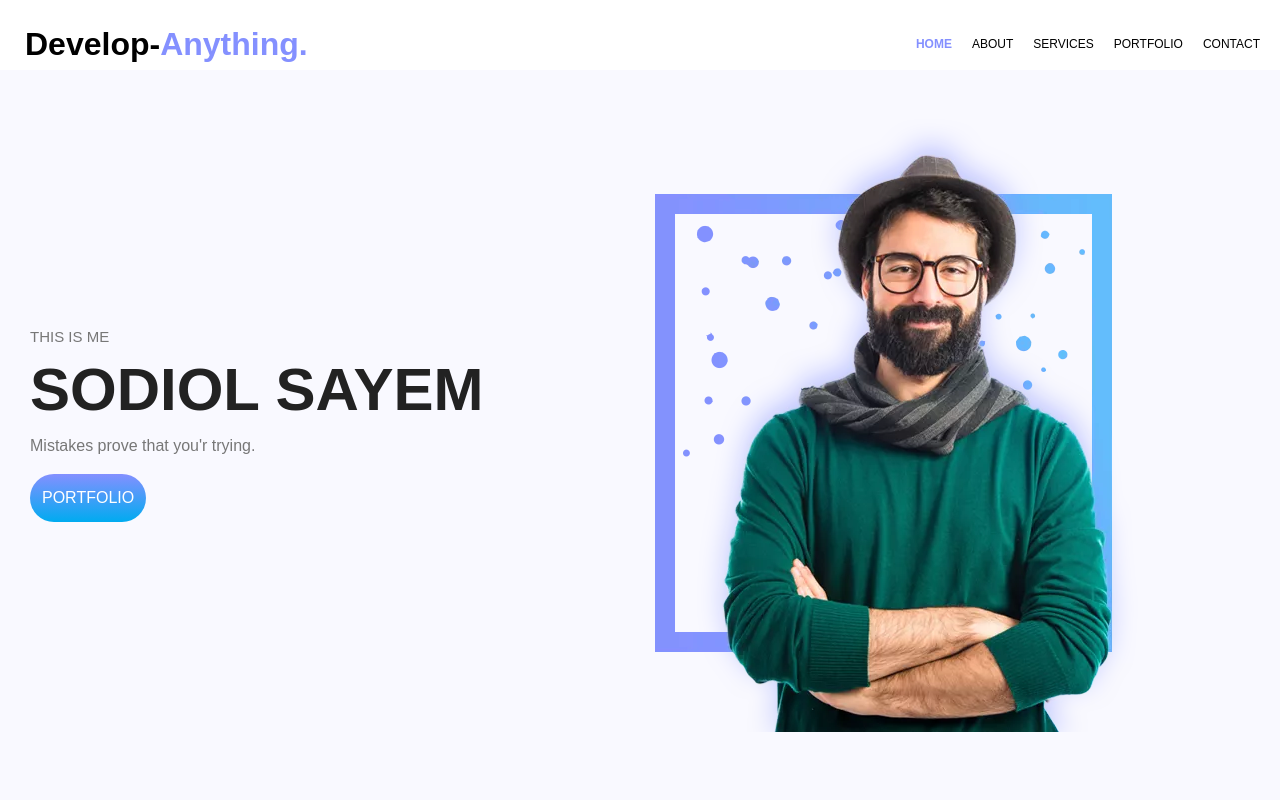
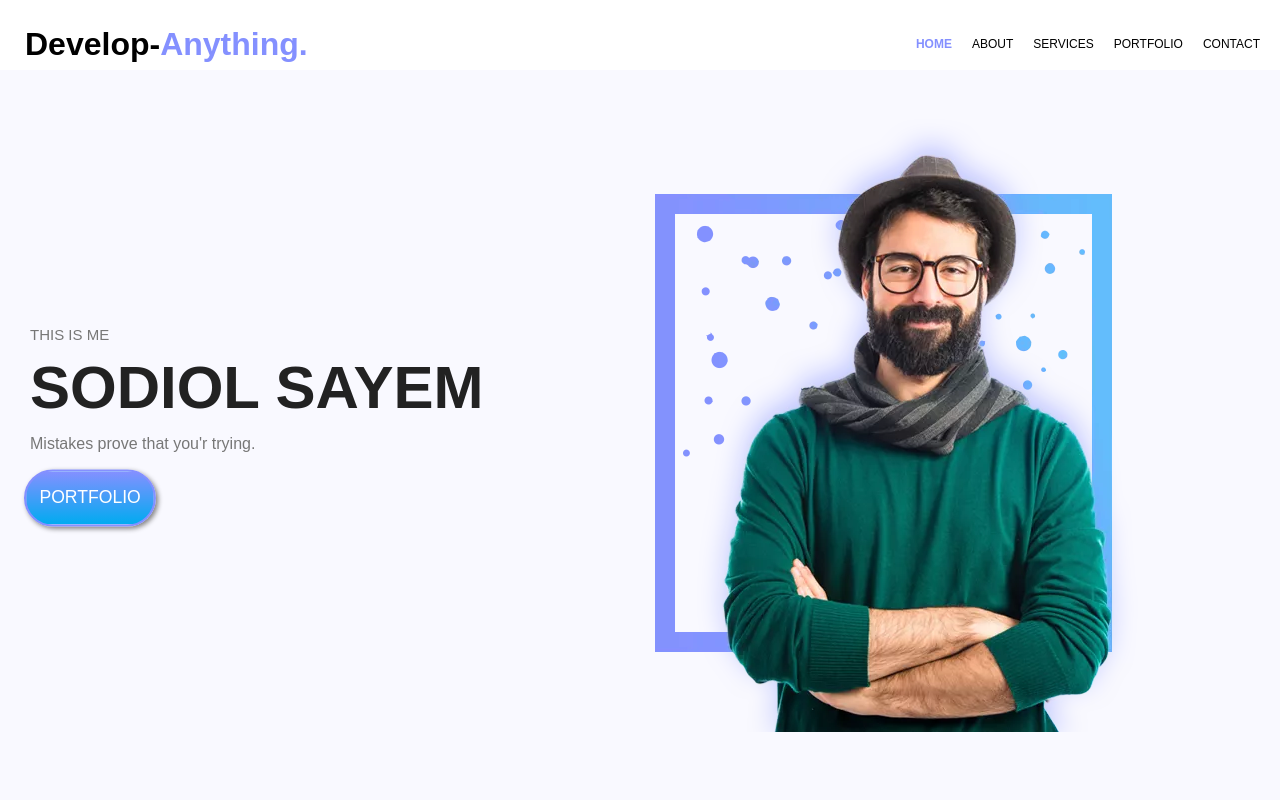
Before and after one commit to Sodiols/da.com, a plain HTML site: page index.html in a window 1280 px wide. In both pictures the pointer is over the button "PORTFOLIO". Shown: the top 800 px of the page. Drawn offline with nearby package versions, Linux system fonts and the light colour scheme.

Commit message:
Develop Anything New Portfolio Web

```diff
--- a/index.html
+++ b/index.html
@@ -210,6 +210,14 @@
         }
 /*h2 color close*/
 
+        /* button transform*/
+                    .btn-edite:hover{
+                transform: scale(1.1);
+                border: 2px solid #8490ff;
+                box-shadow: 2px 2px 5px 0px grey;
+            }
+        /*button transform edite*/
+
        @media(max-width:768px){
          header{
             width: 100%;
@@ -350,7 +358,7 @@
             <h3 style="font-size: 15px;">THIS IS ME</h3>
             <h1>SODIOL SAYEM</h1>
             <p>Mistakes prove that you'r trying.</p>
-            <a href="#portfolio"><button>PORTFOLIO</button></a>
+            <a href="#portfolio"><button class="btn-edite">PORTFOLIO</button></a>
         </div>
 
         <div class="content-i">
@@ -370,7 +378,7 @@
             <h2 class="about-f">Front-End Developer</h2>
             <p>Here, I focus on a range of items and features that we use in life without giving them a second thought. such as UI/UX, Best user preview, fast website</p>
 
-            <a href="about.html"><button>View Full Details</button></a>
+                <a href="about.html"><button class="btn-edite">View Full Details</button></a>
         </div>
     </section>
 
```
